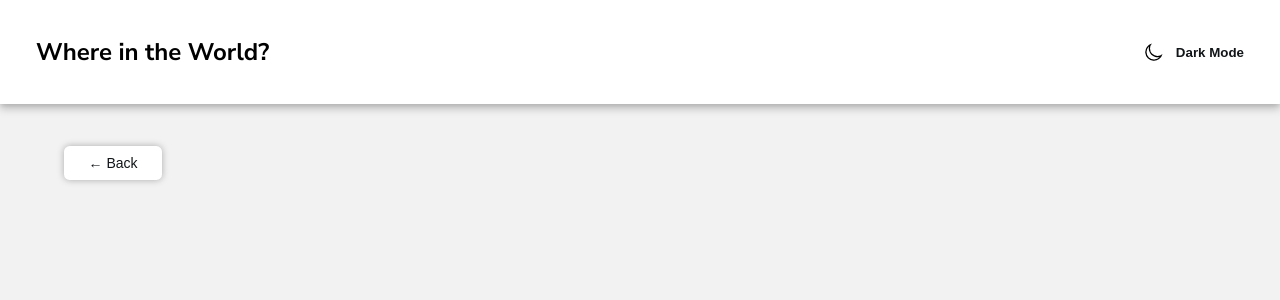
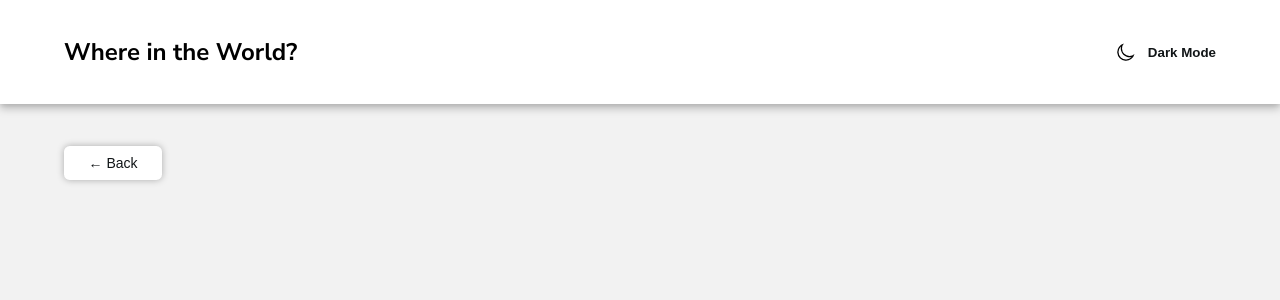
Before and after one commit to syntaCorp/rest_countries_api_with_themeSwitcher, a React (Create React App) app: page /country/1 in a window 1280 px wide. Shown: the top 300 px of the page. Built offline with nearby package versions, Linux system fonts and the light colour scheme.

Commit message:
header text alignment fix

```diff
--- a/src/components/Home/Header/Header.tsx
+++ b/src/components/Home/Header/Header.tsx
@@ -1,16 +1,17 @@
 import { Link } from 'react-router-dom';
-import React, { useContext,} from "react";
+import React, { useContext, } from "react";
 
 import '../../../styles/App.css';
-import {ThemeContext} from "../../../app/ThemeContext"
+import { ThemeContext } from "../../../app/ThemeContext"
 
 function Header(): React.ReactElement {
-     const { currentTheme, switchTheme} = useContext(ThemeContext);
+    const { currentTheme, switchTheme } = useContext(ThemeContext);
 
 
     return (
         <React.Fragment>
             <header className="header">
+                <div className="header-wrap">
                     <div>
                         <Link to="/">
                             <h1 className='header__title'>Where in the World?</h1>
@@ -22,8 +23,9 @@ function Header(): React.ReactElement {
                         <svg className={`${currentTheme === 'dark' ? 'light__mode-icon' : 'light__mode-icon--hidden'}`} fill="#ffffff" version="1.1" id="Capa_1" xmlns="http://www.w3.org/2000/svg" xmlnsXlink="http://www.w3.org/1999/xlink" width="16px" height="16px" viewBox="0 0 446.871 446.871" xmlSpace="preserve"><g id="SVGRepo_bgCarrier" strokeWidth="0"></g><g id="SVGRepo_tracerCarrier" strokeLinecap="round" strokeLinejoin="round"></g><g id="SVGRepo_iconCarrier"> <g> <g> <circle cx="223.529" cy="233.414" r="99.343"></circle> <path d="M446.871,286.247l-100.517-78.137l56.634-115.218l-120.904,29.806L229.245,6.977L175.46,118.05L51.969,83.31 l51.298,113.56L0,273.168l123.234,34.494c0,0-18.082-28.153-22.613-52.489c-4.104-22.105,1.851-52.36,3.001-57.778 c0.344-0.788,12.78-28.866,28.159-47.228c15.618-18.643,44.647-31.832,44.647-31.832l-0.298-0.094 c4.279-1.033,30.729-7.141,53.102-7.141c20.891,0,44.969,9.243,51.508,11.922c0.023,0.012,25.689,15.829,40.87,34.845 c15.168,18.999,23.961,51.846,23.961,51.846l0.292-0.636c0.97,6.521,4.355,32.958-0.433,53.558 c-5.534,23.681-25.853,50.935-25.853,50.935l0.187-0.022c-4.133,4.133-23.751,23.271-43.205,32.777 c-21.859,10.684-55.816,12.109-55.816,12.109l101.532,81.459l-1.623-126.545L446.871,286.247z"></path> <path d="M123.234,307.382l2.399,130.152l95.11-79.1c0,0-30.285-5.933-52.483-15.928 C146.069,332.558,123.234,307.382,123.234,307.382z"></path> </g> </g> </g></svg>
 
                         <button className="toggle__mode__btn">
-                        {currentTheme === 'light'  ?  'Dark Mode' : 'Light Mode' }
+                            {currentTheme === 'light' ? 'Dark Mode' : 'Light Mode'}
                         </button>
+                    </div>
                 </div>
             </header>
         </ React.Fragment>
--- a/src/styles/App.css
+++ b/src/styles/App.css
@@ -347,14 +347,19 @@ div.country__poster-data>div>p>span {
 }
 
 .poster__container h1 {
-  /* color: red; */
   margin-block-start: 4em;
 }
 
 .status_box {
   text-align: center;
 }
-
+.header-wrap{
+  display: flex;
+  flex-direction: row;
+  justify-content: space-between;
+  align-items: center;
+  margin: 0 auto;
+}
 /* Adjust styles for various screen sizes */
 @media screen and (width >=12.5em) and (width <=47.9375em) {
   .countries__catalogue {
@@ -368,11 +373,7 @@ div.country__poster-data>div>p>span {
     top: 10.25em;
   }
 
-  .header {
-    display: flex;
-    flex-direction: row;
-    justify-content: space-between;
-    align-items: center;
+  .header{
     font-size: 0.875em;
     padding: 1.56em;
   }
@@ -471,12 +472,15 @@ div.country__poster-data>div>p>span {
     width: 90%;
     margin-inline: auto;
   }
+  .header-wrap{
+    width: 90vw;
+  }
 
   .header {
-    display: flex;
+    /* display: flex;
     flex-direction: row;
     justify-content: space-between;
-    align-items: center;
+    align-items: center; */
     filter: drop-shadow(0px 4px 4px rgba(0, 0, 0, 0.25));
     background-color: #fff;
     font-size: 1.5rem;
@@ -528,5 +532,8 @@ div.country__poster-data>div>p>span {
   .poster__container {
     height: calc(100vh - 6.5em);
   }
+  .header-wrap{
+    width: 90vw;
+  }
 
 }
```
Lines whose indentation alone changed are shown as unchanged.
